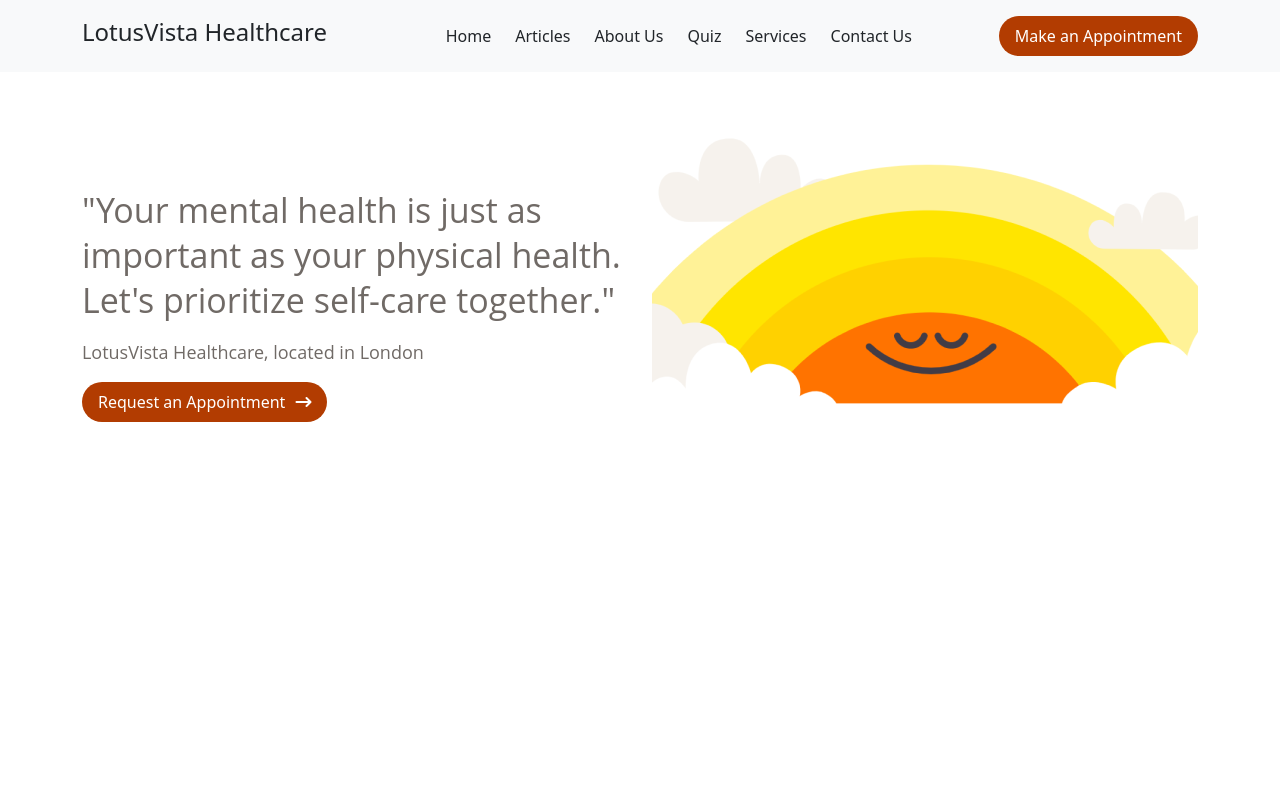
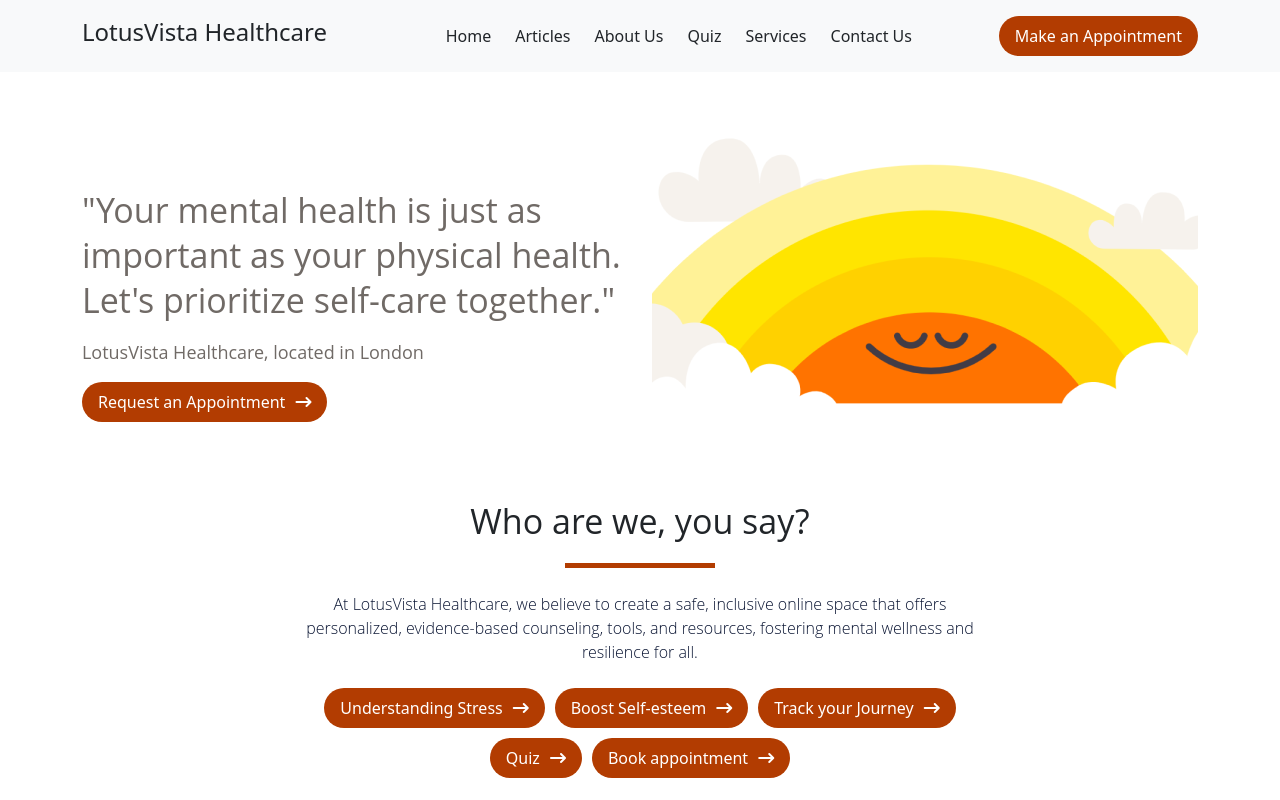
Before and after one commit to sudip9841/lotusvista-frontend, an Angular app: page /featured/home in a window 1280 px wide. Built offline with nearby package versions, Linux system fonts and the light colour scheme.

Commit message:
feat: added who are we section

```diff
--- a/src/app/public/featured/home/home/home.component.html
+++ b/src/app/public/featured/home/home/home.component.html
@@ -11,3 +11,25 @@
         <img src="assets/images/cover-image.png" alt="cover image">
     </div>
 </div>
+
+<div class="aboutus-container mt-4">
+    <div class="aboutus-container-header">
+        <p>Who are we, you say?</p>
+        <div class="header-underline"></div>
+    </div>
+
+    <div class="aboutus-container-text mt-4">
+        <p>At LotusVista Healthcare, we believe to create a safe, inclusive online space that offers
+            personalized, evidence-based counseling, tools, and resources, fostering mental wellness
+            and resilience for all.</p>
+    </div>
+
+    <div class="aboutus-container-buttons mt-4">
+        <button class="primary-btn primary-btn-icon">Understanding Stress <i class="fa-solid fa-arrow-right-long"></i></button>
+        <button class="primary-btn primary-btn-icon">Boost Self-esteem <i class="fa-solid fa-arrow-right-long"></i></button>
+        <button class="primary-btn primary-btn-icon">Track your Journey <i class="fa-solid fa-arrow-right-long"></i></button>
+        <button class="primary-btn primary-btn-icon">Quiz <i class="fa-solid fa-arrow-right-long"></i></button>
+        <button class="primary-btn primary-btn-icon">Book appointment <i class="fa-solid fa-arrow-right-long"></i></button>
+
+    </div>
+</div>
--- a/src/app/public/featured/home/home/home.component.scss
+++ b/src/app/public/featured/home/home/home.component.scss
@@ -30,3 +30,51 @@
         }
     }
 }
+
+
+.aboutus-container{
+    width: 835px;
+    margin: 0 auto;
+    &-header{
+       p{
+        font-family: 'Open Sans', sans-serif;
+        font-size: 34px;
+        font-weight: 500;
+        line-height: 51px;
+        letter-spacing: 0em;
+        text-align: center;
+       }
+    }
+
+    &-text{
+        width: 711px;
+        height: 72px;
+        margin: 0 auto;
+        p{
+            font-family: 'Open Sans', sans-serif;
+            font-size: 16px;
+            font-weight: 300;
+            line-height: 24px;
+            letter-spacing: 0em;
+            text-align: center;
+            color: #091432;
+        }
+    }
+
+    &-buttons{
+        width: 700px;
+        margin: 0 auto;
+        display: flex;
+        flex-direction: row;
+        justify-content: center;
+        flex-wrap: wrap;
+        gap: 10px;
+    }
+    .header-underline{
+        width: 150px;
+        height: 5px;
+        border: 5px;
+        background: #B23C01;
+        margin: 0 auto;
+    }
+}
```
